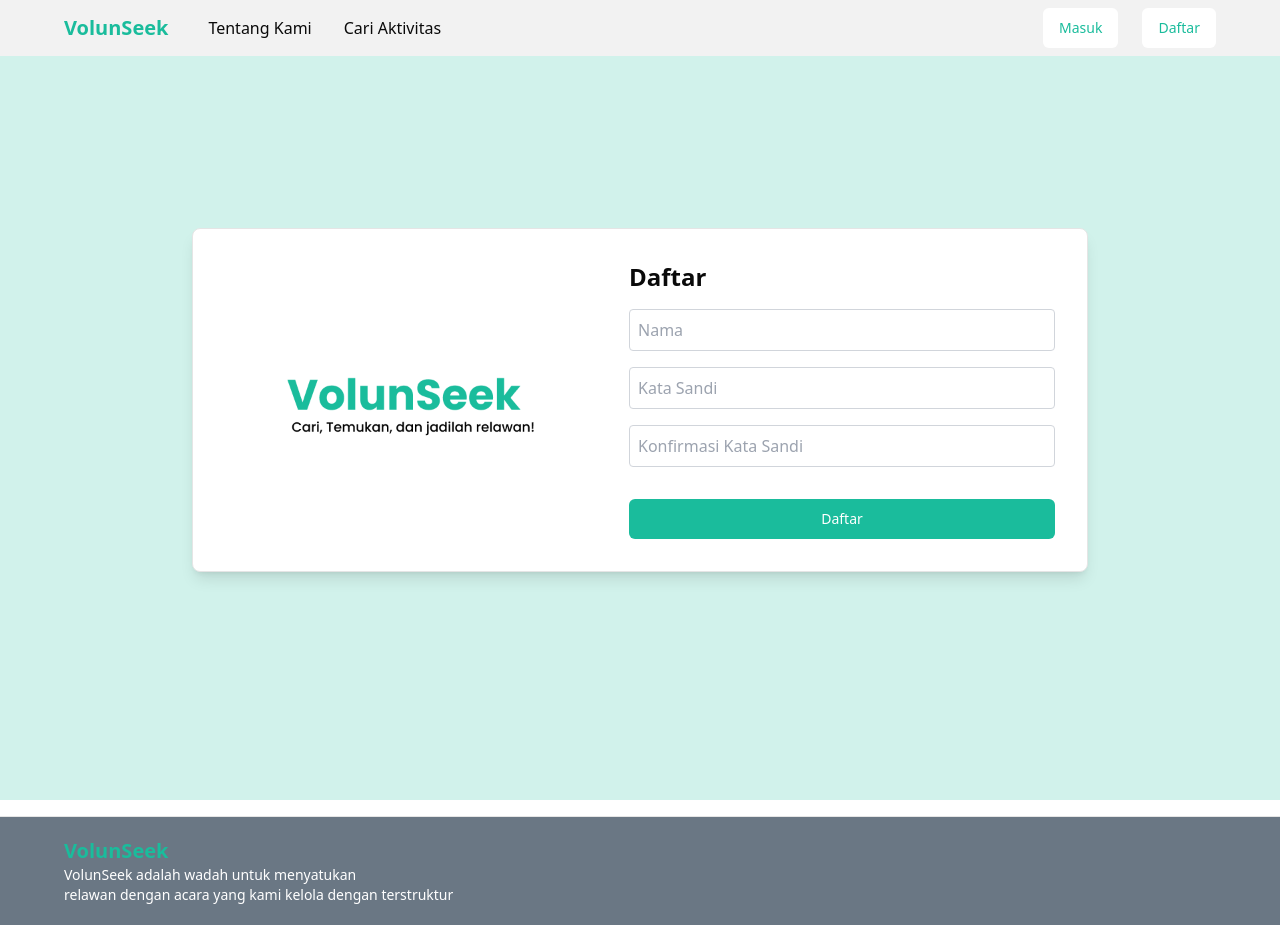
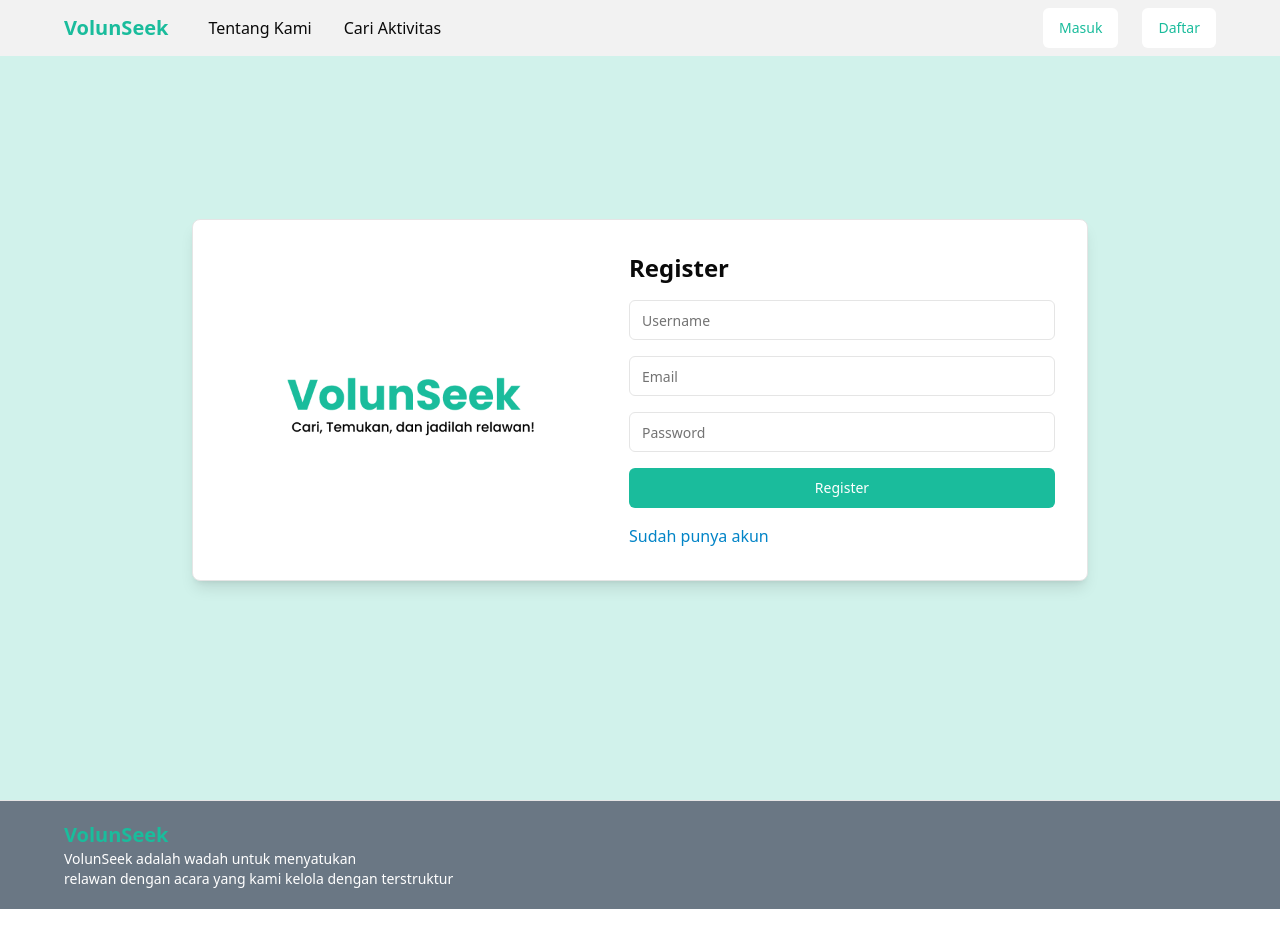
Before and after one commit to Iqbalrzl/Volunseek, a React (Vite) app in the folder frontend/: page /register in a window 1280 px wide. Built offline with nearby package versions, Linux system fonts and the light colour scheme.

Commit message:
update login & register page

```diff
--- a/frontend/package.json
+++ b/frontend/package.json
@@ -16,15 +16,18 @@
     "@radix-ui/react-label": "^2.1.0",
     "@radix-ui/react-separator": "^1.1.0",
     "@radix-ui/react-slot": "^1.1.0",
-    "axios": "^1.7.7",
+    "axios": "^1.7.8",
     "class-variance-authority": "^0.7.0",
     "clsx": "^2.1.1",
+    "jwt-decode": "^4.0.0",
     "lucide-react": "^0.452.0",
     "react": "^18.3.1",
     "react-dom": "^18.3.1",
     "react-hook-form": "^7.53.1",
     "react-redux": "^9.1.2",
     "react-router-dom": "^6.28.0",
+    "redux": "^5.0.1",
+    "redux-thunk": "^3.1.0",
     "tailwind-merge": "^2.5.3",
     "tailwindcss-animate": "^1.0.7",
     "zod": "^3.23.8"
--- a/frontend/src/components/Footer.jsx
+++ b/frontend/src/components/Footer.jsx
@@ -2,7 +2,7 @@ import { WebTitle } from "./WebTitle";
 
 export const Footer = () => {
   return (
-    <footer className="min-h-16 border-t md:w-auto mt-4 px-8 lg:px-16 flex items-center justify-between bg-footerColor">
+    <footer className="min-h-16 border-t md:w-auto  px-8 lg:px-16 flex items-center justify-between bg-footerColor">
       <div className="flex-col py-5">
         <WebTitle />
         <p className="text-white text-sm font-light">
--- a/frontend/src/pages/DetailPage.jsx
+++ b/frontend/src/pages/DetailPage.jsx
@@ -3,6 +3,7 @@ import { useEffect, useState } from "react";
 import { useParams } from "react-router-dom";
 import { DetailContent } from "@/components/DetailContent";
 import { Card, CardTitle } from "@/components/ui/card";
+import { Button } from "@/components/ui/button";
 
 export const DetailPage = () => {
   const params = useParams();
@@ -15,6 +16,7 @@ export const DetailPage = () => {
     event_type: "",
     imageUrl: "",
   });
+
   const formatDate = (dateString) => {
     if (!dateString) return "Tanggal tidak tersedia";
     const date = new Date(dateString);
@@ -64,7 +66,13 @@ export const DetailPage = () => {
                 Jadwal Kegiatan: {formatDate(detail.start_event)} -{" "}
                 {formatDate(detail.end_event)}
               </p>
-              <p className="text-muted-foreground ">{detail.desc}</p>
+              <p> {detail.desc}</p>
+
+              <div className="flex flex-col mt-2">
+                <Button className="bg-[#1ABC9C] text-white hover:bg-[#1ABC9C] hover:opacity-60 w-1/2">
+                  Jadi Relawan
+                </Button>
+              </div>
             </div>
           </div>
         </Card>
--- a/frontend/src/pages/LoginPage.jsx
+++ b/frontend/src/pages/LoginPage.jsx
@@ -1,45 +1,93 @@
+import { useState } from "react";
 import { Button } from "@/components/ui/button";
 import loginTitle from "@/assets/images/loginTitle.png";
+import { Input } from "@/components/ui/input";
+import { axiosInstance } from "@/lib/axios";
+import { Link, useNavigate } from "react-router-dom";
 
 export const LoginPage = () => {
+  const [formData, setFormData] = useState({
+    username: "",
+    password: "",
+  });
+
+  const [message, setMessage] = useState("");
+  const navigate = useNavigate();
+
+  const handleInputChange = (e) => {
+    const { name, value } = e.target;
+    setFormData({ ...formData, [name]: value });
+  };
+
+  0;
+
+  const handleSubmit = async (e) => {
+    e.preventDefault();
+    try {
+      const response = await axiosInstance.post("auth/jwt/create/", formData);
+      localStorage.setItem("accessToken", response.data.access);
+      localStorage.setItem("refreshToken", response.data.refresh);
+      axiosInstance.defaults.headers.common[
+        "Authorization"
+      ] = `JWT ${response.data.access}`;
+      navigate("/");
+    } catch (err) {
+      console.log(err);
+      setMessage("password atau username salah");
+    }
+  };
+
   return (
-    <>
     <main className="min-h-screen bg-[#D1F2EB] flex justify-center items-center">
       <div className="bg-white border rounded-lg shadow-lg p-8 flex flex-col sm:flex-row max-w-4xl w-full mx-5 gap-8">
-          {/* left Column (Image) */}
-          <div className=" flex justify-center items-center mb-10 sm:mb-0 ">
+        <div className="flex justify-center items-center mb-10 sm:mb-0">
           <img
-              src={loginTitle} // Replace with the desired image URL
+            src={loginTitle}
             alt="Login Illustration"
             className="w-4/6 h-auto rounded-lg object-cover"
           />
         </div>
 
-          {/* right Column (Input Fields) */}
-          <div className="flex-1 flex flex-col justify-center ">
-            <h2 className="text-2xl font-bold mb-4">Masuk</h2>
-            <div className="mb-4">
-              <input
-                id="username"
+        <div className="flex-1 flex flex-col justify-center">
+          <h2 className="text-2xl font-bold mb-4">Login</h2>
+          <form onSubmit={handleSubmit} className="space-y-4">
+            <div>
+              <Input
                 type="text"
-                className="border border-gray-300 p-2 rounded w-full"
-                placeholder="Nama"
+                name="username"
+                placeholder="Username"
+                value={formData.username}
+                onChange={handleInputChange}
+                required
               />
             </div>
-            <div className="mb-10">
-              <input
-                id="password"
+            <div>
+              <Input
                 type="password"
-                className="border border-gray-300 p-2 rounded w-full"
-                placeholder="Kata Sandi"
+                name="password"
+                placeholder="Password"
+                value={formData.password}
+                onChange={handleInputChange}
+                required
               />
             </div>
-            <Button className="w-full bg-[#1ABC9C] text-white hover:bg-[#1ABC9C] hover:opacity-60">
-              Masuk
+            <Button
+              type="submit"
+              className="w-full bg-[#1ABC9C] text-white hover:bg-[#1ABC9C] hover:opacity-60"
+            >
+              Login
             </Button>
+            {message && (
+              <p className="text-red-500 text-center mt-2">{message}</p>
+            )}
+            <Link to={"/register"}>
+              <p className="mt-4 text-sky-600">Belum punya akun?</p>
+            </Link>
+          </form>
         </div>
       </div>
     </main>
-    </>
   );
 };
+
+export default LoginPage;
--- a/frontend/src/pages/RegisterPage.jsx
+++ b/frontend/src/pages/RegisterPage.jsx
@@ -1,53 +1,102 @@
+import { useState } from "react";
+import loginTitle from "@/assets/images/loginTitle.png";
 import { Button } from "@/components/ui/button";
-import loginTitle from "@/assets/images/loginTitle.png";
+import { Input } from "@/components/ui/input";
+import { axiosInstance } from "@/lib/axios"; // Konfigurasi axios harus sesuai
+import { Link, useNavigate } from "react-router-dom";
 
 export const RegisterPage = () => {
+  const [formData, setFormData] = useState({
+    username: "",
+    email: "",
+    password: "",
+  });
+
+  const [message, setMessage] = useState("");
+  const [error, setError] = useState("");
+  const navigate = useNavigate();
+
+  const handleInputChange = (e) => {
+    const { name, value } = e.target;
+    setFormData({ ...formData, [name]: value });
+  };
+
+  const handleSubmit = async (e) => {
+    e.preventDefault();
+    try {
+      await axiosInstance.post("auth/users/", formData);
+      setMessage("Registration successful! Please login.");
+      setError("");
+      setTimeout(() => {
+        navigate("/login");
+      }, 2000);
+    } catch (err) {
+      console.log(err);
+      setMessage("");
+    }
+  };
+
   return (
-    <>
     <main className="min-h-screen bg-[#D1F2EB] flex justify-center items-center">
       <div className="bg-white border rounded-lg shadow-lg p-8 flex flex-col sm:flex-row max-w-4xl w-full mx-5 gap-8">
-          {/* left Column (Image) */}
-          <div className=" flex justify-center items-center mb-10 sm:mb-0 ">
+        <div className="flex justify-center items-center mb-10 sm:mb-0">
           <img
-              src={loginTitle} // Replace with the desired image URL
+            src={loginTitle}
             alt="Login Illustration"
-              className="w-4/6 rounded-lg object-cover"
+            className="w-4/6 h-auto rounded-lg object-cover"
           />
         </div>
 
-          {/* right Column (Input Fields) */}
-          <div className="flex-1 flex flex-col justify-center ">
-            <h2 className="text-2xl font-bold mb-4">Daftar</h2>
-            <div className="mb-4">
-              <input
-                id="username"
+        <div className="flex-1 flex flex-col justify-center">
+          <h2 className="text-2xl font-bold mb-4">Register</h2>
+          <form onSubmit={handleSubmit} className="space-y-4">
+            <div>
+              <Input
                 type="text"
-                className="border border-gray-300 p-2 rounded w-full"
-                placeholder="Nama"
+                name="username"
+                placeholder="Username"
+                value={formData.username}
+                onChange={handleInputChange}
+                required
               />
             </div>
-            <div className="mb-4">
-              <input
-                id="password"
-                type="password"
-                className="border border-gray-300 p-2 rounded w-full"
-                placeholder="Kata Sandi"
+            <div>
+              <Input
+                type="email"
+                name="email"
+                placeholder="Email"
+                value={formData.email}
+                onChange={handleInputChange}
+                required
               />
             </div>
-            <div className="mb-8">
-              <input
-                id="password"
+            <div>
+              <Input
                 type="password"
-                className="border border-gray-300 p-2 rounded w-full"
-                placeholder="Konfirmasi Kata Sandi"
+                name="password"
+                placeholder="Password"
+                value={formData.password}
+                onChange={handleInputChange}
+                required
+                minLength={8}
               />
             </div>
-            <Button className="w-full bg-[#1ABC9C] text-white hover:bg-[#1ABC9C] hover:opacity-60">
-              Daftar
+            <Button
+              type="submit"
+              className="w-full bg-[#1ABC9C] text-white hover:bg-[#1ABC9C] hover:opacity-60"
+            >
+              Register
             </Button>
+            {message && (
+              <p className="text-green-500 text-center mt-2">{message}</p>
+            )}
+            {error && <p className="text-red-500 text-center mt-2">{error}</p>}
+            <Link to={"/login"}>
+              <p className="mt-4 text-sky-600">Sudah punya akun</p>
+            </Link>
+          </form>
         </div>
       </div>
     </main>
-    </>
   );
 };
--- /dev/null
+++ b/frontend/src/store/store.js
@@ -0,0 +1,9 @@
+import { applyMiddleware, combineReducers, legacy_createStore } from "redux";
+import { userReducer } from "./user";
+import { thunk } from "redux-thunk";
+
+export const store = combineReducers({
+  user: userReducer,
+});
+
+export const globalStore = legacy_createStore(store, applyMiddleware(thunk));
--- /dev/null
+++ b/frontend/src/store/user.js
@@ -0,0 +1,19 @@
+const DEFAULT_STATE = {
+  username: "",
+  email: "",
+  id: "",
+  role: "",
+};
+
+export const userReducer = (state = DEFAULT_STATE, action) => {
+  if (action.type === "USER_LOGIN") {
+    const duplicateState = { ...state };
+    duplicateState.username = action.payload.username;
+    duplicateState.id = action.payload.id;
+    duplicateState.role = action.payload.role;
+    return duplicateState;
+  } else if (action.type === "USER_LOGOUT") {
+    return DEFAULT_STATE;
+  }
+  return state;
+};
```
Also changed, not shown: frontend/src/components/DetailContent.jsx (+16 -10 lines), frontend/src/main.jsx (+4 -3 lines), 2 other files (tests, documents, lock files or other folders). Lines whose indentation alone changed are shown as unchanged.
